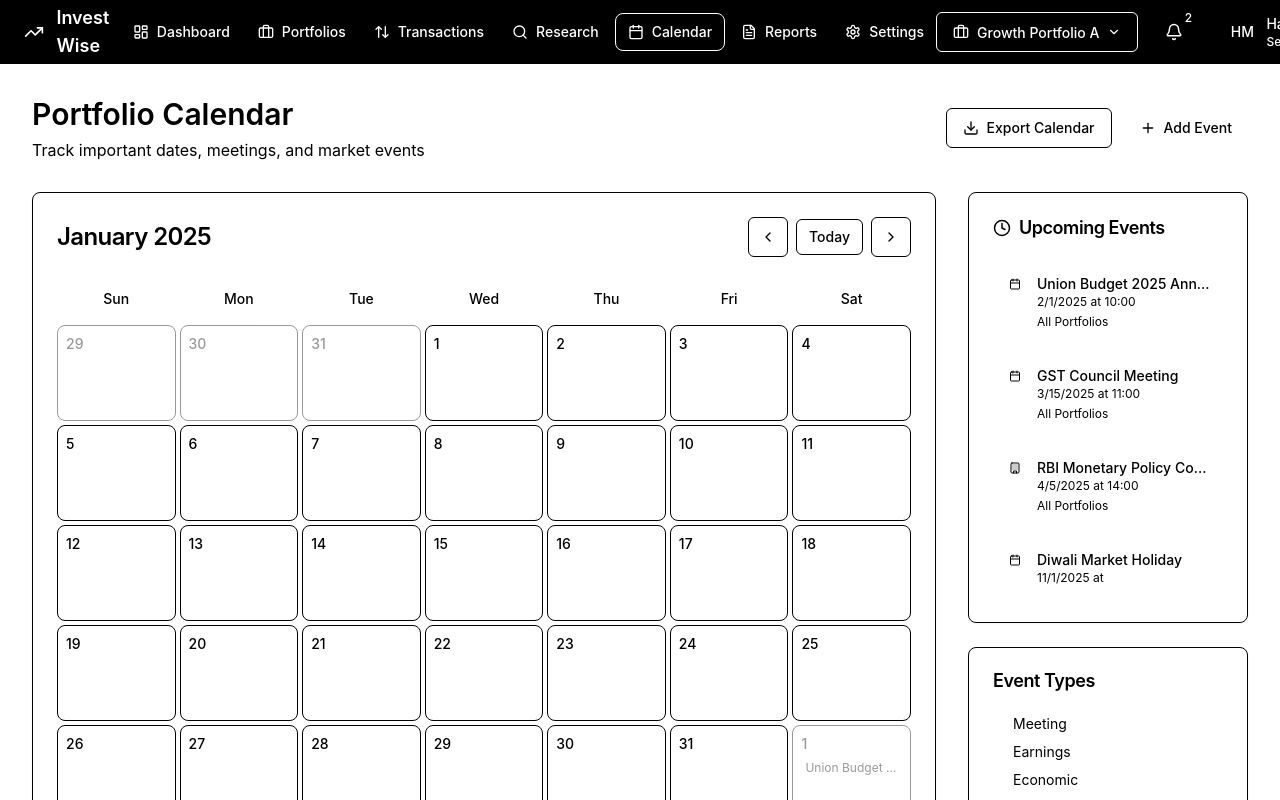
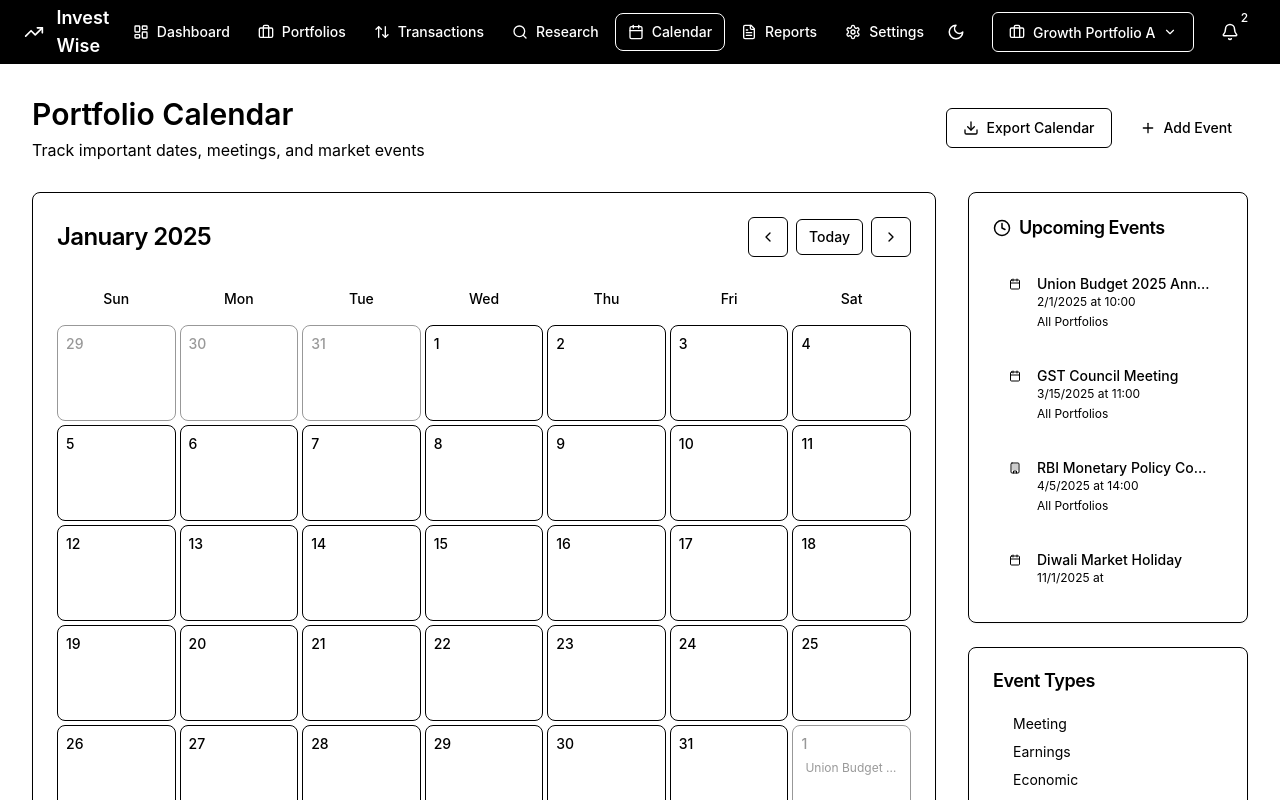
Before and after one commit to SadiqAmaan/invest-wise-dashboard, a React (Vite) app: page /calendar in a window 1280 px wide. Shown: the top 800 px of the page. Built offline with nearby package versions, Linux system fonts and the light colour scheme.

Commit message:
Added theme switch in header & dashboard

```diff
--- a/src/components/ui/Header.jsx
+++ b/src/components/ui/Header.jsx
@@ -13,6 +13,8 @@ const Header = () => {
   const [isPortfolioOpen, setIsPortfolioOpen] = useState(false);
   const [selectedPortfolio, setSelectedPortfolio] =
     useState("Growth Portfolio A");
+  const [isDarkMode, setIsDarkMode] = useState(false);
+  const [isThemeLoading, setIsThemeLoading] = useState(false);
 
   const notificationRef = useRef(null);
   const profileRef = useRef(null);
@@ -46,12 +48,24 @@ const Header = () => {
     };
 
     document.addEventListener("mousedown", handleClickOutside);
+    localStorage.setItem("theme", "light");
     return () => document.removeEventListener("mousedown", handleClickOutside);
   }, []);
 
   const handlePortfolioSelect = (portfolio) => {
     setSelectedPortfolio(portfolio.name);
     setIsPortfolioOpen(false);
+  };
+
+  const toggleDarkMode = () => {
+    const newDarkMode = !isDarkMode;
+    setIsDarkMode(newDarkMode);
+    setIsThemeLoading(true);
+    localStorage.setItem("theme", newDarkMode ? "dark" : "light");
+
+    setTimeout(() => {
+      setIsThemeLoading(false);
+    }, 1000);
   };
 
   const getNotificationIcon = (type) => {
@@ -85,8 +99,20 @@ const Header = () => {
   }
 
   return (
-    <header className="fixed top-0 left-0 right-0 bg-card  border-border z-1000">
-      <div className="flex items-center justify-between h-16 px-6 bg-black text-white">
+    <>
+      {isThemeLoading && (
+        <div className="fixed inset-0 bg-background/80 backdrop-blur-sm z-[9999] flex items-center justify-center">
+          <div className="flex flex-col items-center space-y-4">
+            <Icon name="Loader2" size={48} className="animate-spin text-primary" />
+            <p className="text-lg font-medium text-foreground">
+              Switching theme...
+            </p>
+          </div>
+        </div>
+      )}
+
+      <header className="fixed top-0 left-0 right-0 bg-card  border-border z-1000">
+        <div className={`flex items-center justify-between h-16 px-6 ${isDarkMode ? "bg-white text-black" : "bg-black text-white"}`}>
         {/* Logo and Brand */}
         <div className="flex items-center">
           <Link to="/dashboard" className="flex items-center space-x-3">
@@ -121,6 +147,21 @@ const Header = () => {
 
         {/* Right Section */}
         <div className="flex items-center space-x-4">
+          {/* Dark/Light Mode Toggle */}
+          <Button
+            variant="ghost"
+            size="icon"
+            onClick={toggleDarkMode}
+            disabled={isThemeLoading}
+            title={isDarkMode ? "Switch to Light Mode" : "Switch to Dark Mode"}
+          >
+            {isThemeLoading ? (
+              <Icon name="Loader2" size={18} className="animate-spin" />
+            ) : (
+              <Icon name={isDarkMode ? "Sun" : "Moon"} size={18} />
+            )}
+          </Button>
+
           {/* Portfolio Selector */}
           <div className="relative" ref={portfolioRef}>
             <Button
@@ -329,6 +370,7 @@ const Header = () => {
         </div>
       </div>
     </header>
+    </>
   );
 };
 
--- a/src/pages/dashboard/index.jsx
+++ b/src/pages/dashboard/index.jsx
@@ -16,6 +16,7 @@ import portfolioSummaryData from "./portfolioSummaryData.json";
 const Dashboard = () => {
   const [currentTime, setCurrentTime] = useState(new Date());
   const [marketStatus, setMarketStatus] = useState("open");
+  const theme = localStorage.getItem("theme")
 
   useEffect(() => {
     const timer = setInterval(() => {
@@ -68,7 +69,7 @@ const Dashboard = () => {
         />
       </Helmet>
 
-      <div className="min-h-screen">
+      <div className={`min-h-screen ${theme === "dark" ? "bg-black text-white" : ""}`}>
         <main className="pt-16">
           <div className="container-dashboard py-8">
             <Breadcrumb />
```
